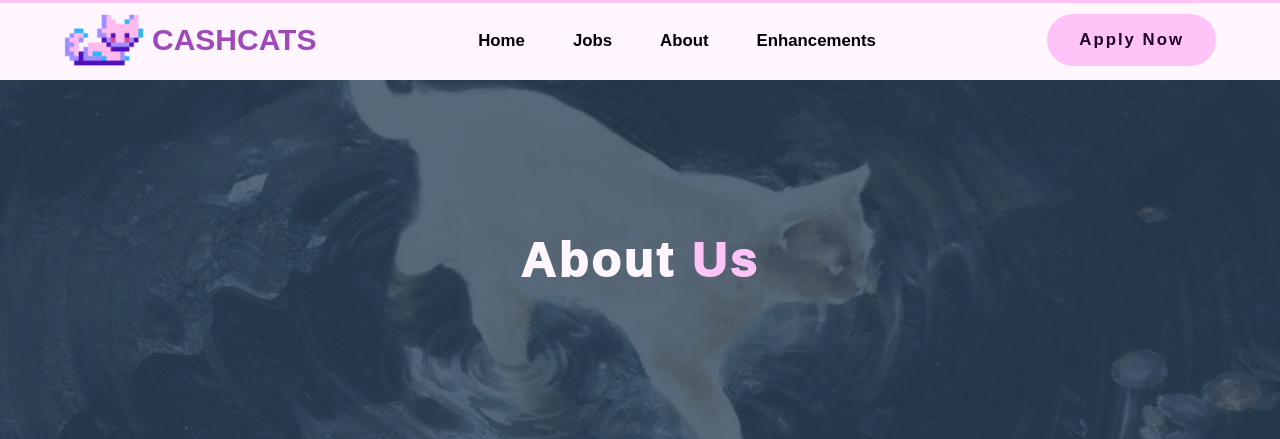
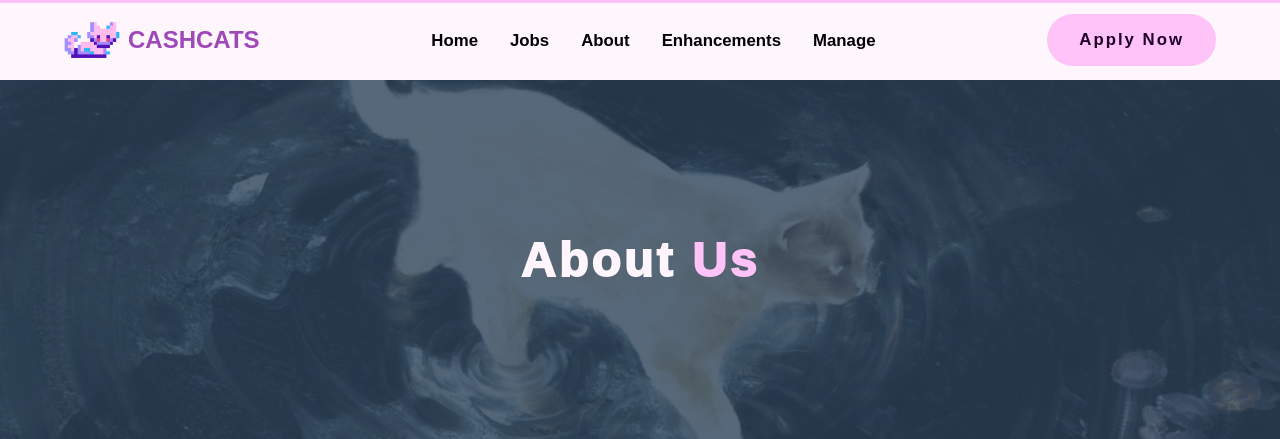
Before and after one commit to AnhPhann/cos10026_cashcats_asign2, a PHP site: page /about.php in a window 1280 px wide. Shown: the top 439 px of the page. Run offline with PHP 8.4, Linux system fonts and the light colour scheme.

Commit message:
add php enh + manage on nav

```diff
--- a/application.php
+++ b/application.php
@@ -20,7 +20,6 @@
             include_once("./includes/menu.inc.php");
         ?>
     </header>
-
 
   <!-- NOT HOME BANNER -->
     <div class="main-banner">
--- a/includes/menu.inc.php
+++ b/includes/menu.inc.php
@@ -11,7 +11,14 @@
         <li><a href="index.php">Home</a></li>
         <li><a href="jobs.php">Jobs</a></li>
         <li><a href="about.php">About</a></li>
-        <li><a href="enhancements.php">Enhancements</a></li>
+        <li class="dropdown"><a href="enhancements.php">Enhancements</a>
+            <ul class="dropdown-menu">
+                <li class="dropdown-item"><a href="enhancements.php">CSS Enhancements</a></li>
+                <li class="dropdown-item"><a href="phpenhancements.php">PHP Enhancements</a></li>
+            </ul>
+        </li>
+        <li><a href="manage.php">Manage</a></li>
+        <li><a href="enhancements.php" class="hidden">PHP Enhancements</a></li>
         <li><a href="application.php" class="hidden">Apply Now</a></li>
     </ul>
 </nav>
--- a/style.css
+++ b/style.css
@@ -80,7 +80,7 @@ header::before {
 }
 
 header img {
-    height: var(--height);
+    height: 3.5rem;
     padding-right: .5rem;
     align-self: center;
 }
@@ -89,7 +89,7 @@ header .logo {
     line-height: var(--height);
     max-height: var(--height);
     color: var(--dark-pink);
-    font-size: 30px;
+    font-size: 1.5rem;
     font-weight: 800;
     text-transform: uppercase;
     display: flex;
@@ -141,9 +141,10 @@ nav {
 
 .nav-list {
     display: flex;
-    padding-left: 3vw;
+    padding-left: 2.5vw;
+    padding-right: 2.5vw;
     align-items: center;
-    gap: 3rem;
+    gap: 2rem;
 }
 
 nav li a:not(.action-btn) {
@@ -177,6 +178,43 @@ nav ul li a.active:hover::after {
 
 nav li a.active {
     color: var(--dark-pink);
+}
+
+.nav-list li:last-child:not(li ul li),
+.nav-list li:nth-last-child(2):not(li ul li) {
+    display: none;
+}
+
+/* Dropdown Styling */
+.dropdown {
+    position: relative;
+}
+
+.dropdown-menu {
+    z-index: 1000;
+    visibility: hidden;
+    opacity: 0;
+    display: none;
+    position: absolute;
+    top: 2.5rem;
+    left: -3rem;
+    background-color: var(--light-pinkpastel);
+    transition: all ease-in-out 250ms;
+}
+
+.dropdown-item {
+    padding: .75em 1.5em;
+}
+
+.dropdown:hover>.dropdown-menu,
+.dropdown a:hover~.dropdown-menu {
+    visibility: visible;
+    opacity: 1;
+    display: block;
+}
+
+.dropdown ul li a {
+    white-space: nowrap;
 }
 
 /* ------------------------------------------------------------------ NAV-BAR end ------------------------------------------------------------------ */
```
Also changed, not shown: phpenhancements.php (added).
